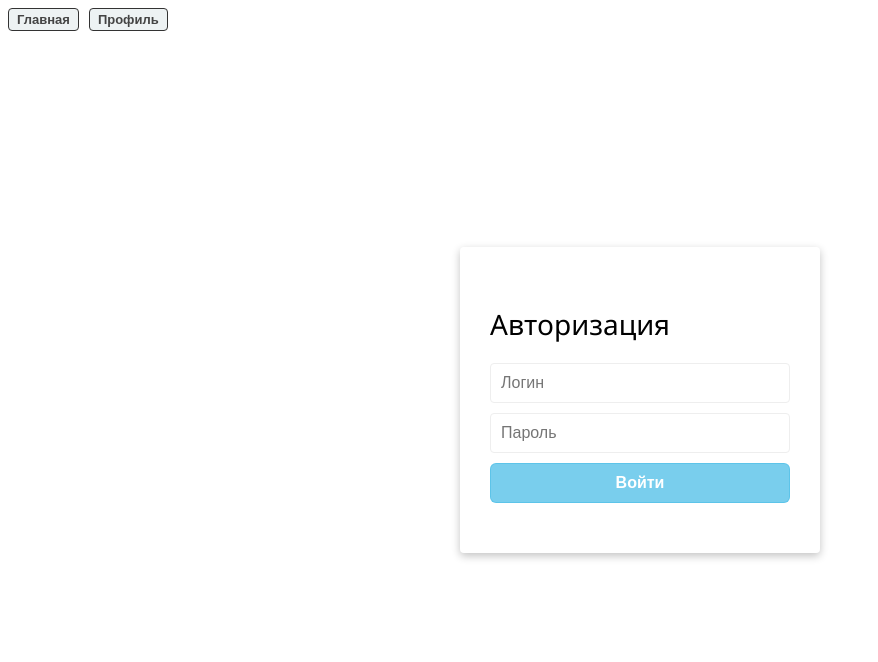
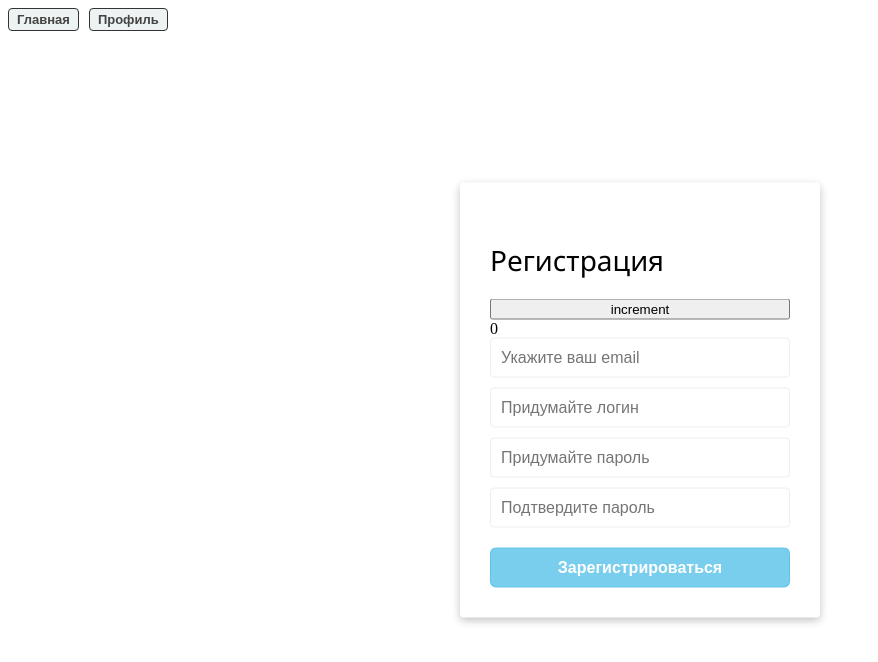
Before and after one commit to katsori-fuel-app/frontend, a Next.js app: page /auth in a window 1280 px wide. Shown: the top 662 px of the page, without its empty margins (0-878 px from the left). Built offline with nearby package versions, Linux system fonts and the light colour scheme.

Commit message:
feature/zustand-i: добавил zustand

```diff
--- a/package.json
+++ b/package.json
@@ -13,7 +13,8 @@
     "axios": "^1.7.9",
     "next": "15.1.2",
     "react": "^19.0.0",
-    "react-dom": "^19.0.0"
+    "react-dom": "^19.0.0",
+    "zustand": "^5.0.3"
   },
   "devDependencies": {
     "@eslint/eslintrc": "^3",
--- a/src/feature/auth/Auth.tsx
+++ b/src/feature/auth/Auth.tsx
@@ -7,10 +7,12 @@ import { userService } from 'shared/api/services';
 import { AxiosError, AxiosResponse } from 'axios';
 import { Input } from 'shared/uiKit/input';
 import { Button } from 'shared/uiKit/button';
+import { useAuthStore } from 'shared/stores/auth';
 
 export const Auth = () => {
-    const isReg = false;
+    const isReg = true;
     const router = useRouter();
+    const { count, increment } = useAuthStore();
 
     const [userCreds, setUserCreds] = useState({
         email: '',
@@ -74,6 +76,8 @@ export const Auth = () => {
                 <div className="auth__block">
                     <p className="auth__block__title">Регистрация</p>
 
+                    <button onClick={increment}>increment</button>
+                    {count}
                     <div className="form">
                         <Input
                             placeholder="Укажите ваш email"
--- /dev/null
+++ b/src/shared/stores/auth/auth.ts
@@ -0,0 +1,11 @@
+import { create } from 'zustand';
+
+type AuthStore = {
+    count: number;
+    increment: () => void;
+};
+
+export const useAuthStore = create<AuthStore>((set) => ({
+    count: 0,
+    increment: () => set((state) => ({ count: state.count + 1 })),
+}));
--- /dev/null
+++ b/src/shared/stores/auth/index.ts
@@ -0,0 +1 @@
+export { useAuthStore } from './auth';
```
Also changed, not shown: 1 other file (tests, documents, lock files or other folders).
